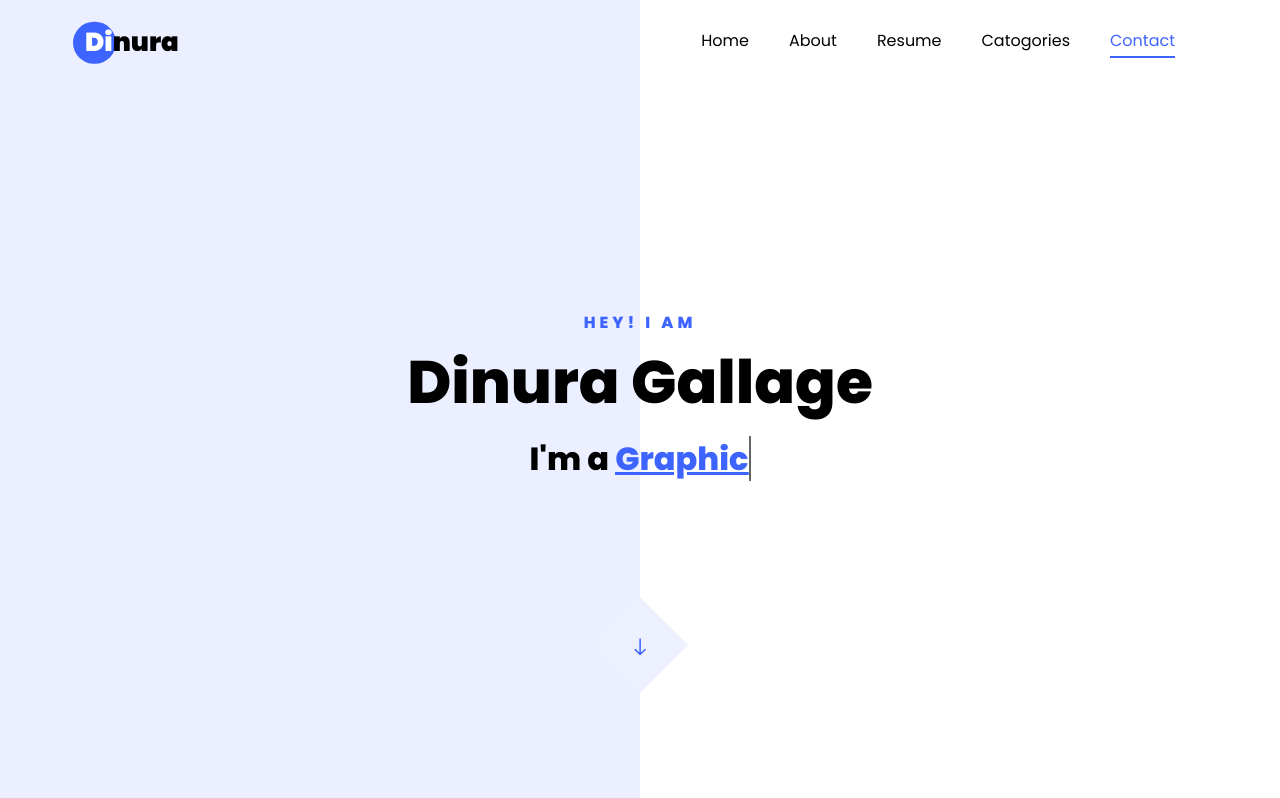
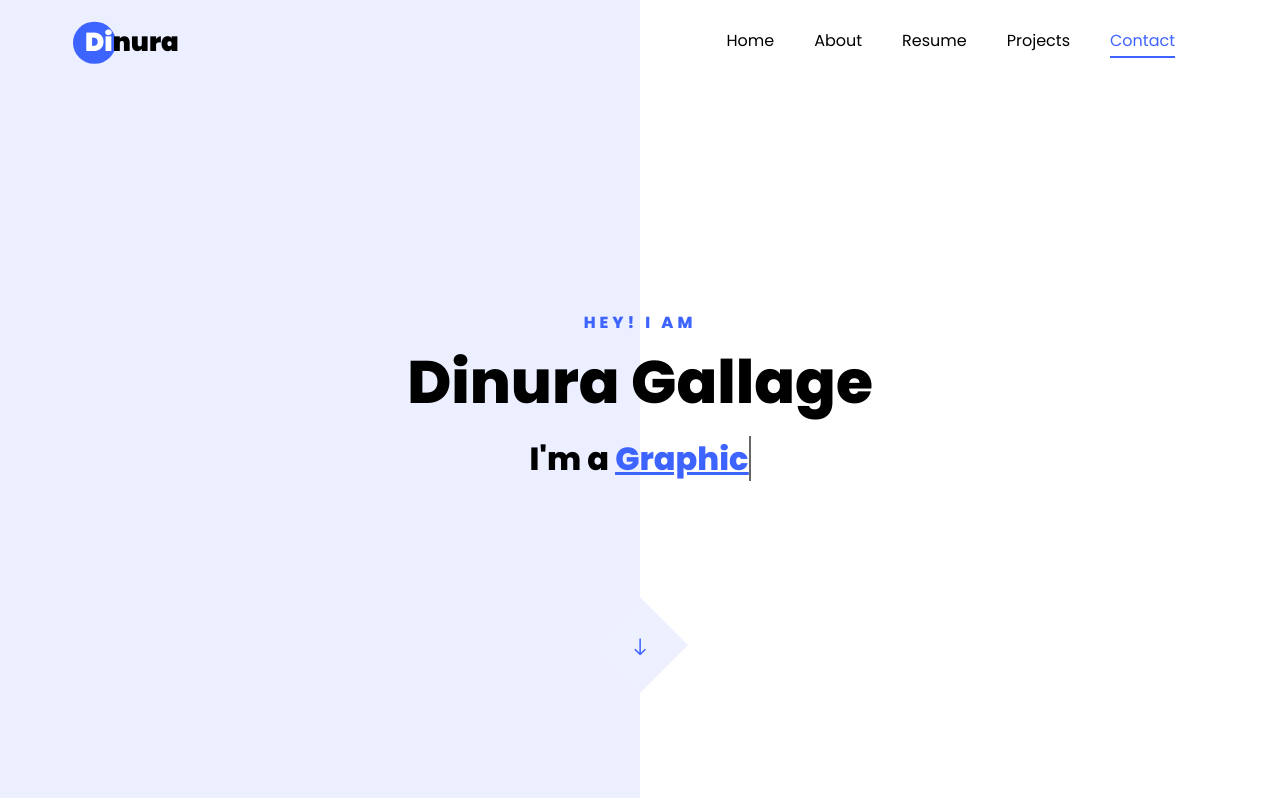
Before and after one commit to DinuraGallage/DinuraGallage.github.io, a plain HTML site: page index.html in a window 1280 px wide. Shown: the top 798 px of the page. Drawn offline with Linux system fonts and the light colour scheme; files whose address does not match are found by name.

Commit message:
Update 3

```diff
--- a/index.html
+++ b/index.html
@@ -37,7 +37,7 @@
 	          <li class="nav-item"><a href="#home-section" class="nav-link"><span>Home</span></a></li>
 	          <li class="nav-item"><a href="#about-section" class="nav-link"><span>About</span></a></li>
 	          <li class="nav-item"><a href="#resume-section" class="nav-link"><span>Resume</span></a></li>
-	          <li class="nav-item"><a href="#services-section" class="nav-link"><span>Catogories</span></a></li>
+	          <li class="nav-item"><a href="#services-section" class="nav-link"><span>Projects</span></a></li>
 	          <!--<li class="nav-item"><a href="#projects-section" class="nav-link"><span>Projects</span></a></li>
 	          <li class="nav-item"><a href="#blog-section" class="nav-link"><span>Freelancing</span></a></li>-->
 	          <li class="nav-item"><a href="#contact-section" class="nav-link"><span>Contact</span></a></li>
@@ -505,7 +505,7 @@
     	<div class="container-fluid px-md-5">
     		<div class="row justify-content-center mb-5 pb-3">
           <div class="col-md-12 heading-section text-center ftco-animate">
-          	<h1 class="big big-2">Catogories</h1>
+          	<h1 class="big big-2">Projects</h1>
             <h2 class="mb-4">Catogries</h2>
             <p>Projects and area of experties</p>
           </div>
```
